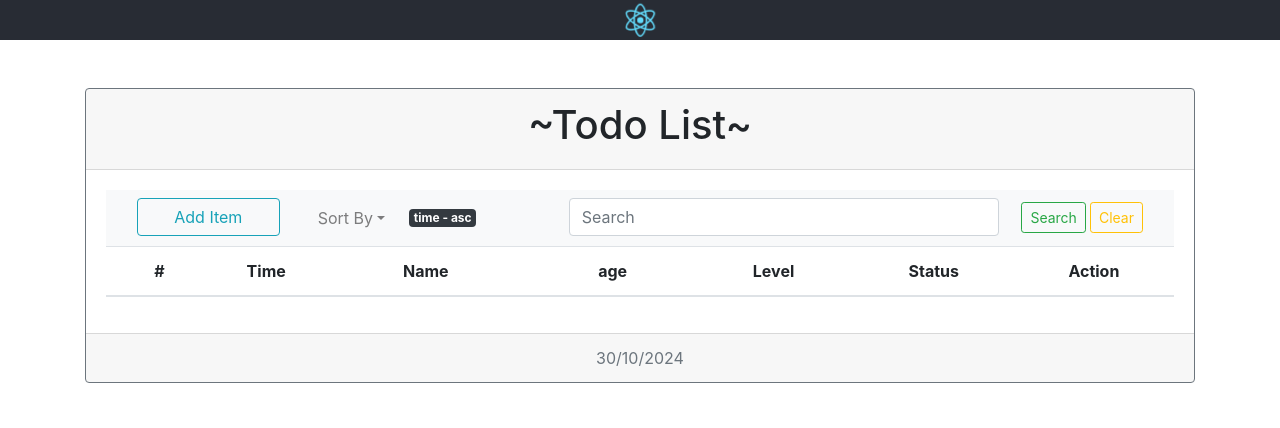
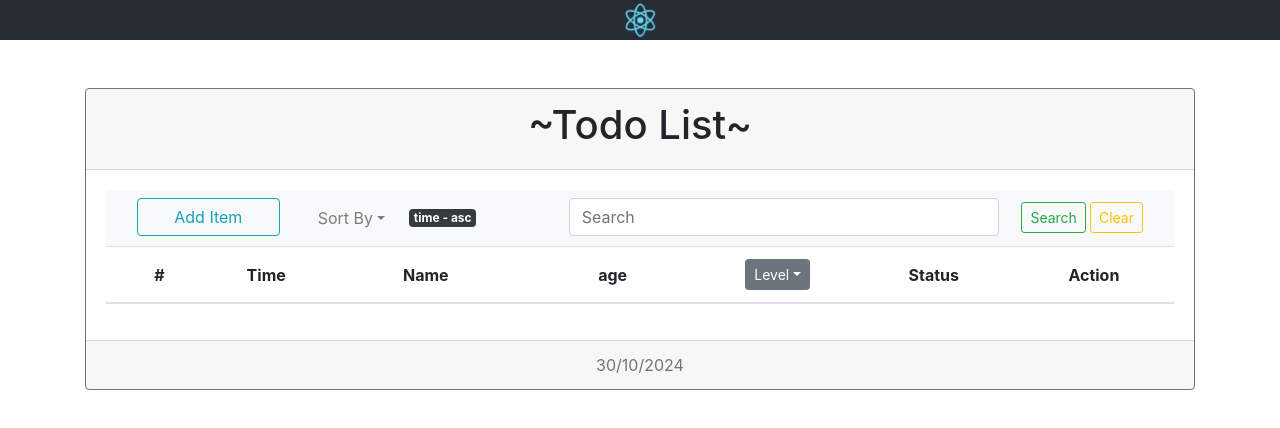
Before and after one commit to ducitp5/reactjs-todos-list, a React (Create React App) app: page / in a window 1280 px wide. Shown: the top 428 px of the page. Built offline with nearby package versions, Linux system fonts and the light colour scheme.

Commit message:
filter level

```diff
--- a/src/App.js
+++ b/src/App.js
@@ -19,7 +19,8 @@ class App extends React.Component {
       showForm: false,
       strSearch: "",
       orderBy: "time",
-      orderDif: "asc"
+      orderDif: "asc",
+      filterLevel: null // Add filter level to state
     }
   }
 
@@ -112,32 +113,29 @@ class App extends React.Component {
     })
   }
 
+  handleLevelFilter = (level) => {
+    this.setState({
+      filterLevel: level
+    });
+  };
+
   render() {
-    let itemsOrigin = (this.state.items !== null) ? [...this.state.items] : [];
+    let itemsOrigin = this.state.items ? [...this.state.items] : [];
     let items = [];
     let elmForm = null;
-    let {orderBy, orderDif, showForm, strSearch, itemSelected} = this.state;
+    const { orderBy, orderDif, showForm, strSearch, itemSelected, filterLevel } = this.state;
 
-    // Search
-    items = filter(itemsOrigin, (item) => {
-      return includes(item.name, strSearch);
-    });
+    // Filter items based on search and level filter
+    items = filter(itemsOrigin, (item) => includes(item.name, strSearch));
 
-    // Order
+    if (filterLevel !== null) {
+      items = items.filter((item) => item.level === filterLevel);
+    }
+
     items = funcOrderBy(items, [orderBy], [orderDif]);
 
-    // if(strSearch.length > 0) {
-    //   itemsOrigin.forEach((item) => {
-    //     if(item.name.toLowerCase().indexOf(strSearch) !== -1) {
-    //       items.push(item);
-    //     }
-    //   })
-    // } else {
-    //   items = itemsOrigin;
-    // }
-
-    if (showForm === true) {
-      elmForm = <Form itemSelected={itemSelected} onClickSubmit={this.handleSubmit} onClickCancel={this.handleCancel}/>
+    if (showForm) {
+      elmForm = <Form itemSelected={itemSelected} onClickSubmit={this.handleSubmit} onClickCancel={this.handleCancel} />;
     }
     return (
       <div className="App" >
@@ -159,6 +157,7 @@ class App extends React.Component {
                 onClickEdit={this.handleEdit}
                 items={items}
                 onClickDelete={this.handleDelete}
+                onClickLevelFilter={this.handleLevelFilter} // Pass level filter handler
               />
             </div>
             <Footer />
--- a/src/components/List.js
+++ b/src/components/List.js
@@ -5,12 +5,24 @@ export class List extends React.Component {
   constructor(props) {
     super(props);
     this.state = {
-
+      showLevelDropdown: false
     }
   }
 
+  toggleDropdown = () => {
+    this.setState({ showLevelDropdown: !this.state.showLevelDropdown });
+  };
+
+
+  handleLevelSelect = (level) => {
+    this.setState({ showLevelDropdown: false });
+    this.props.onClickLevelFilter(level); // Trigger level filter in App.js
+  };
+
   render() {
     let items = this.props.items;
+    const { showLevelDropdown } = this.state;
+
     const elmItem = items.map((item, index) => {
       return (
         <Item
@@ -22,6 +34,7 @@ export class List extends React.Component {
           />
       )
     });
+
     return (
       <div className="panel panel-success">
         <table className="table table-hover table-responsive-lg">
@@ -31,7 +44,28 @@ export class List extends React.Component {
               <th style={{ width: "10%" }} className="text-center">Time</th>
               <th>Name</th>
               <th>age</th>
-              <th style={{ width: "15%" }} className="text-center">Level</th>
+              <th style={{ width: "15%" }} className="text-center">
+                <div className="dropdown d-inline ml-2">
+                  <button
+                      onClick={this.toggleDropdown}
+                      className="btn btn-secondary btn-sm dropdown-toggle"
+                      type="button"
+                  >
+                    Level
+                  </button>
+                  {
+                      showLevelDropdown &&
+                      (
+                        <div className="dropdown-menu show">
+                          <button className="dropdown-item" onClick={() => this.handleLevelSelect(null)}>All</button>
+                          <button className="dropdown-item" onClick={() => this.handleLevelSelect(0)}>Low</button>
+                          <button className="dropdown-item" onClick={() => this.handleLevelSelect(1)}>Medium</button>
+                          <button className="dropdown-item" onClick={() => this.handleLevelSelect(2)}>High</button>
+                        </div>
+                      )
+                  }
+                </div>
+              </th>
               <th style={{ width: "15%" }} className="text-center">Status</th>
               <th style={{ width: "15%" }} >Action</th>
             </tr>
```
